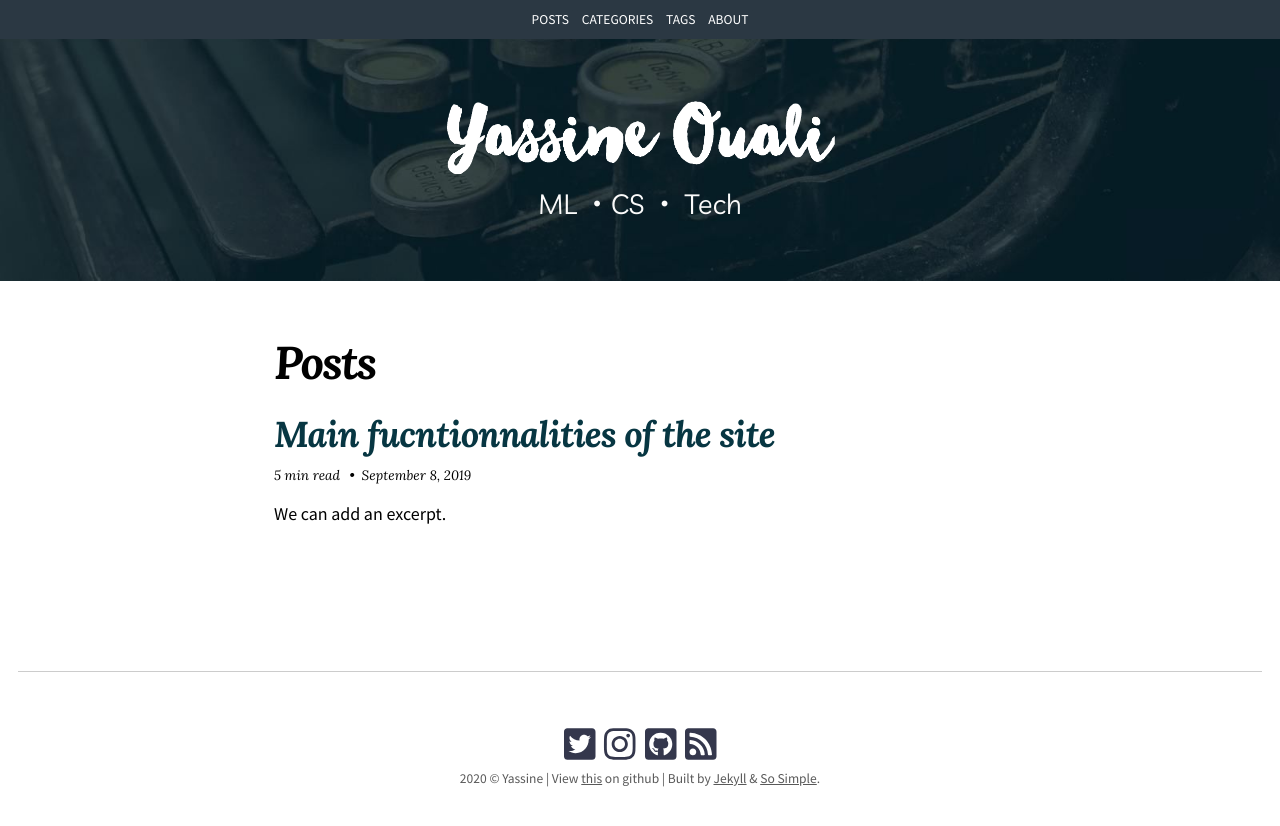
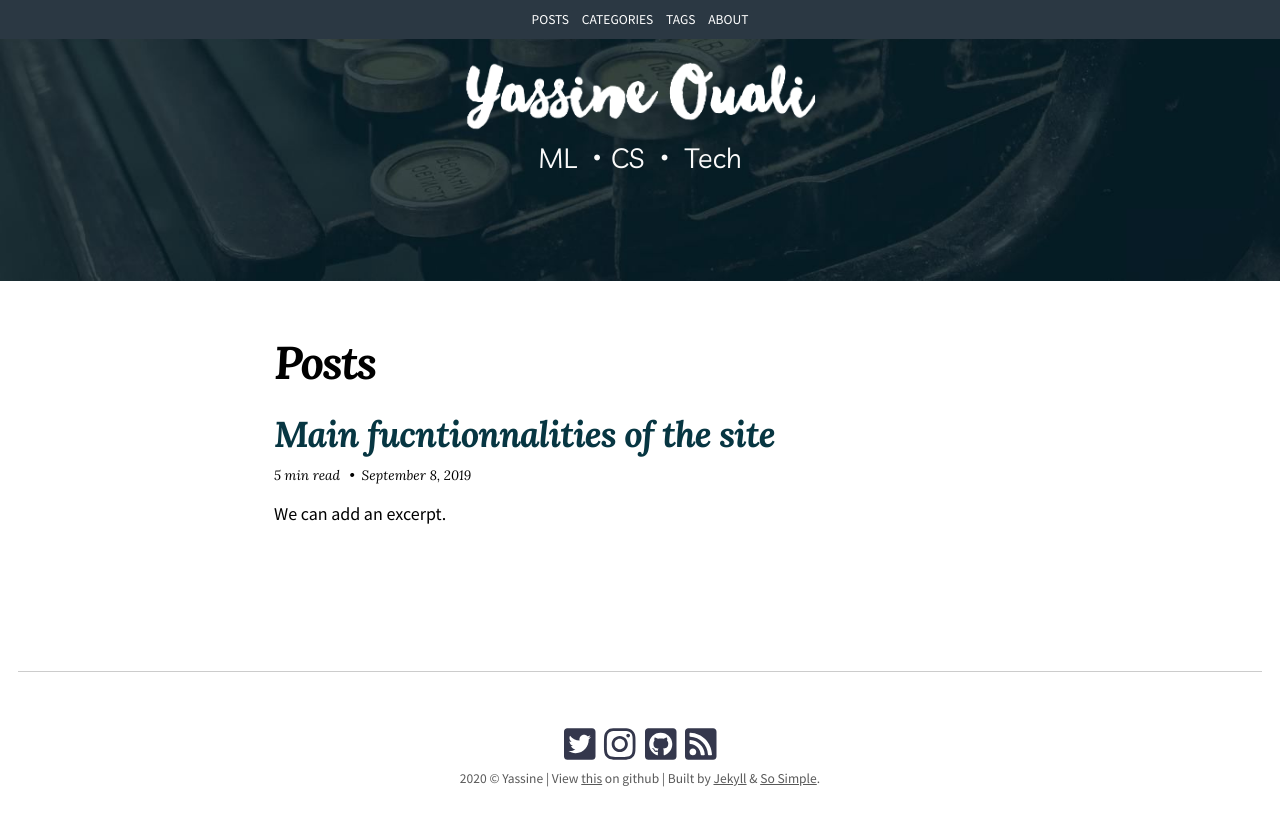
Before and after one commit to yassouali/ml-blog, a Jekyll site: the page built from index.md, in a window 1280 px wide. Shown: the top 826 px of the page. Built offline with Jekyll 4.4.1, drawn with Linux system fonts in a browser that asks for light colours; nearby versions of some CDN libraries.

Commit message:
publishing the website

```diff
--- a/_sass/so-simple/_global.scss
+++ b/_sass/so-simple/_global.scss
@@ -165,14 +165,19 @@
   height: $site-logo-height;
 
   @include breakpoint($medium) {
-    margin-top: 60px;
-    width: 2*$site-logo-width;
-    height: 2*$site-logo-height;
+    margin-top: 15px;
+    width: 1.5*$site-logo-width;
+    height: 1.5*$site-logo-height;
   }
   @include breakpoint($large) {
-    margin-top: 60px;
-    width: 2*$site-logo-width;
-    height: 2*$site-logo-height;
+    margin-top: 22px;
+    width: 1.8*$site-logo-width;
+    height: 1.8*$site-logo-height;
+  }
+  @include breakpoint($xxlarge) {
+    margin-top: 65px;
+    width: 2.1*$site-logo-width;
+    height: 2.1*$site-logo-height;
   }
 }
 
--- a/_sass/so-simple/_variables.scss
+++ b/_sass/so-simple/_variables.scss
@@ -7,6 +7,8 @@ $small: 320px !default;
 $medium: 768px !default;
 $large: 1024px !default;
 $xlarge: 1280px !default;
+$xxlarge: 1920px !default;
+
 
 /* Fluid type */
 $base-font-size: 16px !default;
```
Also changed, not shown: 5 other files.
